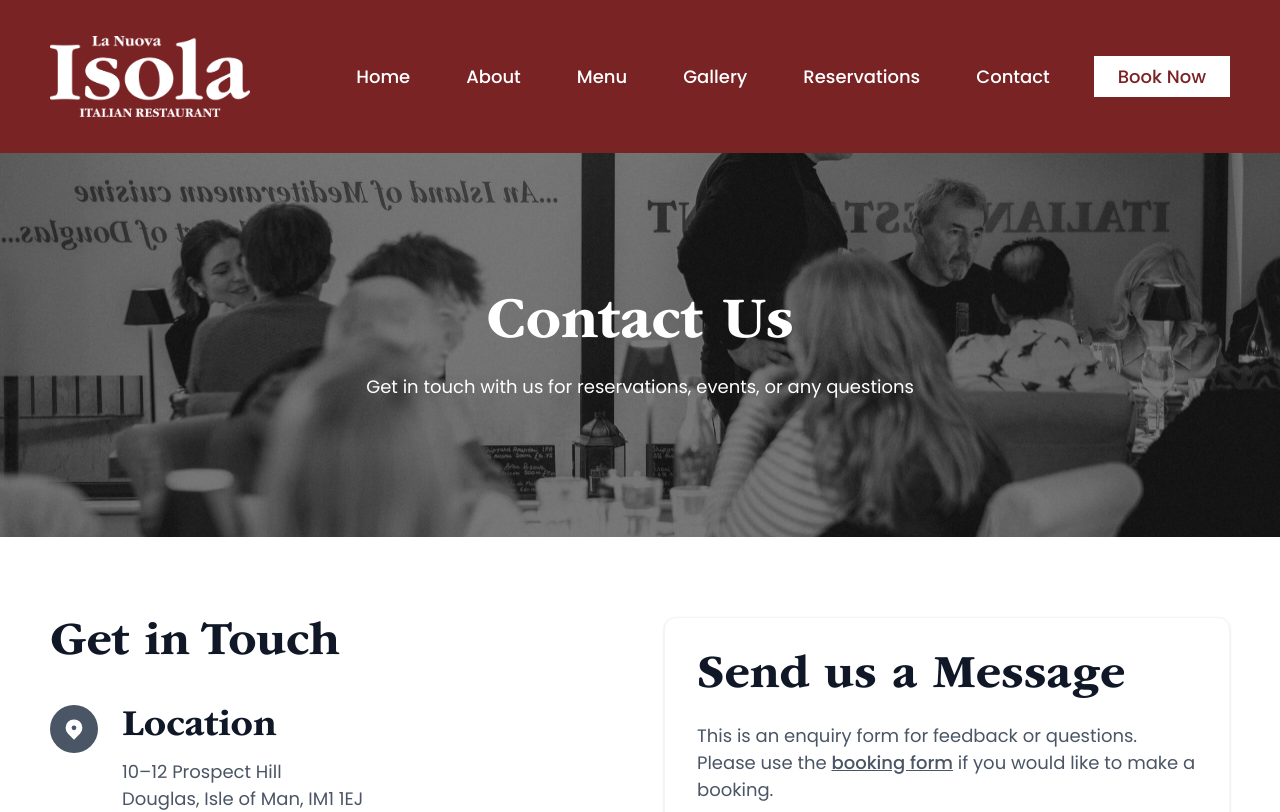
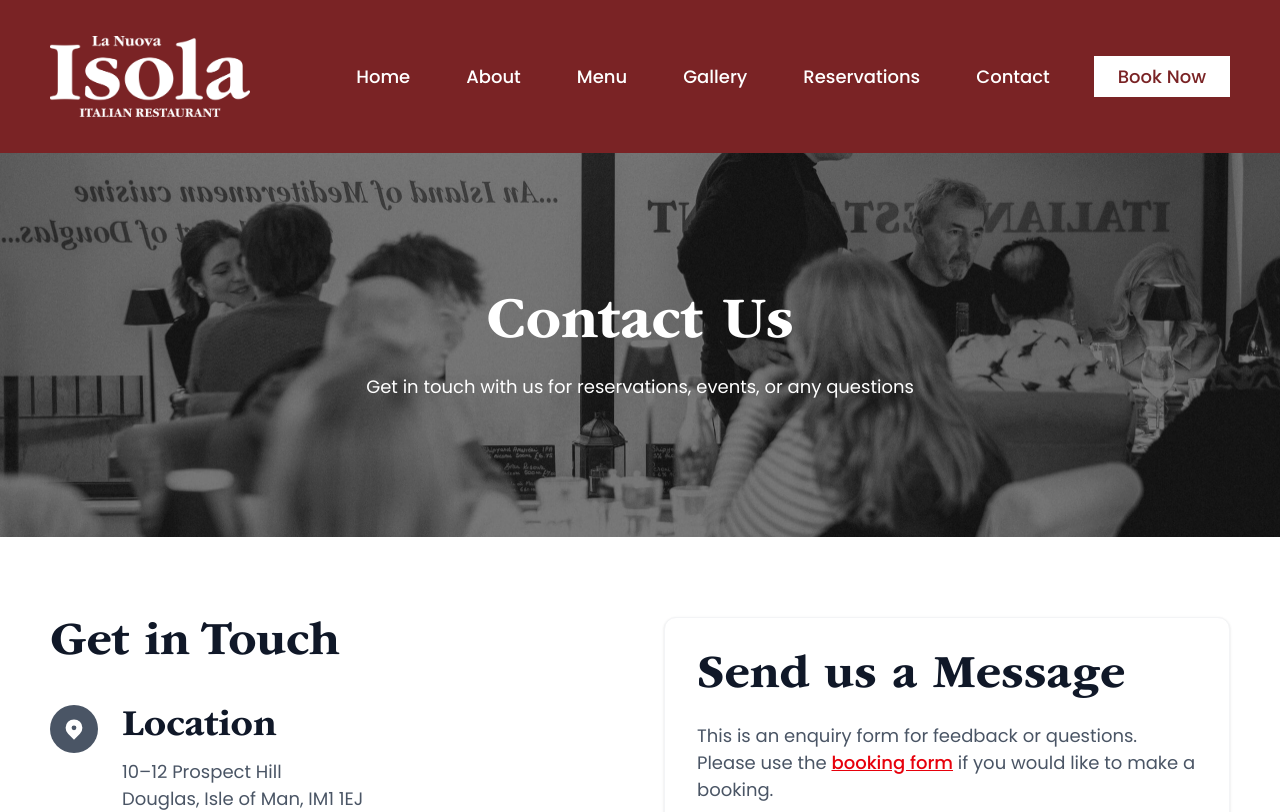
Before and after one commit to LYNKSPortal/la-nuova-isola-iom, a Next.js app: page /contact in a window 1280 px wide. Shown: the top 812 px of the page. Built offline with nearby package versions, Linux system fonts and the light colour scheme.

Commit message:
Fix booking form link color to use brand red #7A2325

```diff
--- a/src/components/ContactForm.tsx
+++ b/src/components/ContactForm.tsx
@@ -178,7 +178,7 @@ export default function ContactForm() {
             <div className="bg-white rounded-xl shadow-sm border border-gray-100 p-8">
               <h2 className="font-bold text-gray-900 mb-4">Send us a Message</h2>
               <p className="text-gray-600 mb-8 text-left">
-                This is an enquiry form for feedback or questions. Please use the <a href="/reservations" className="text-gray-600 hover:text-red-700 font-medium underline">booking form</a> if you would like to make a booking.
+                This is an enquiry form for feedback or questions. Please use the <a href="/reservations" className="text-red-600 hover:text-red-700 font-medium underline">booking form</a> if you would like to make a booking.
               </p>
 
               <form onSubmit={handleSubmit} className="space-y-8">
```
